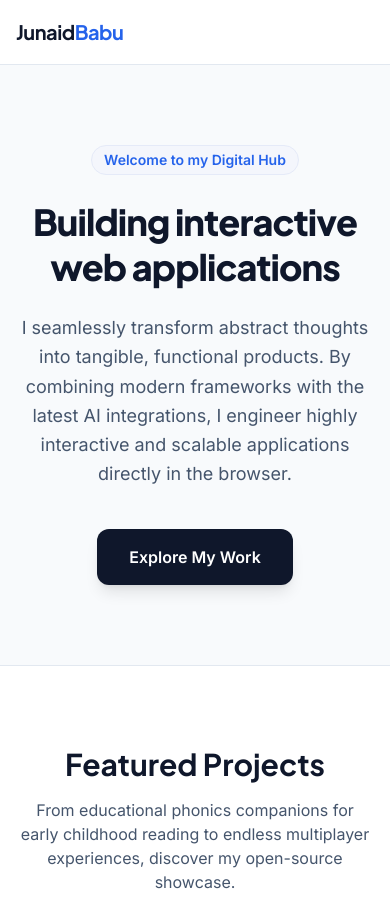
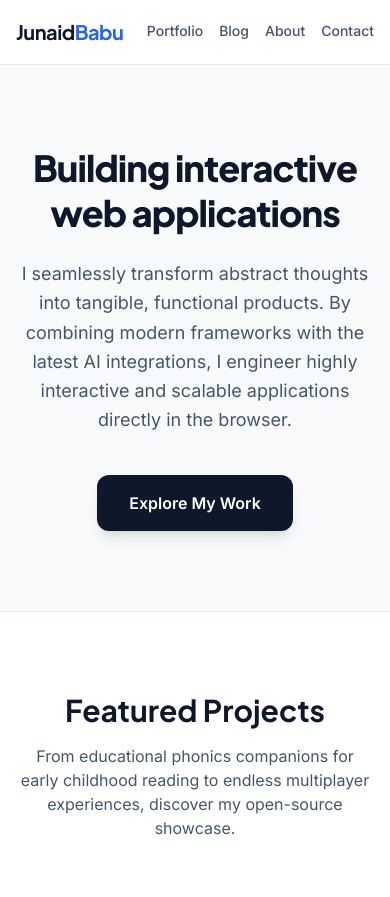
Before and after one commit to JunaidBabu/junaidbabu.github.io, an Astro site: page / in a window 390 px wide. Shown: the top 897 px of the page. Built offline with nearby package versions, Linux system fonts and the light colour scheme; Astro itself is replaced by a stand-in of ours.

Commit message:
remove redundant hero badge

```diff
--- a/src/layouts/Layout.astro
+++ b/src/layouts/Layout.astro
@@ -51,11 +51,11 @@ const {
 					<div class="flex-shrink-0 flex items-center">
 						<a href="/" class="font-sans font-bold text-xl tracking-tight text-slate-900">Junaid<span class="text-brand-600">Babu</span></a>
 					</div>
-					<div class="hidden md:flex space-x-8">
-						<a href="/#portfolio" class="text-slate-600 hover:text-brand-600 font-medium transition-colors">Portfolio</a>
-						<a href="/blog" class="text-slate-600 hover:text-brand-600 font-medium transition-colors">Blog</a>
-						<a href="/#about" class="text-slate-600 hover:text-brand-600 font-medium transition-colors">About</a>
-						<a href="/contact" class="text-slate-600 hover:text-brand-600 font-medium transition-colors">Contact</a>
+					<div class="flex space-x-4 md:space-x-8">
+						<a href="/#portfolio" class="text-slate-600 hover:text-brand-600 font-medium transition-colors text-sm md:text-base">Portfolio</a>
+						<a href="/blog" class="text-slate-600 hover:text-brand-600 font-medium transition-colors text-sm md:text-base border-b-2 border-transparent hover:border-brand-600">Blog</a>
+						<a href="/#about" class="text-slate-600 hover:text-brand-600 font-medium transition-colors text-sm md:text-base">About</a>
+						<a href="/contact" class="text-slate-600 hover:text-brand-600 font-medium transition-colors text-sm md:text-base">Contact</a>
 					</div>
 				</div>
 			</div>
--- a/src/pages/index.astro
+++ b/src/pages/index.astro
@@ -5,7 +5,6 @@ import Layout from '../layouts/Layout.astro';
 <Layout title="Junaid Babu | Interactive Web Applications" showAds={false}>
 	<!-- Hero Section -->
 	<section class="max-w-6xl mx-auto px-4 sm:px-6 lg:px-8 py-20 lg:py-28 text-center">
-		<span class="inline-block py-1 px-3 rounded-full bg-brand-50 text-brand-600 text-sm font-semibold mb-6 border border-brand-100">Welcome to my Digital Hub</span>
 		<h1 class="font-sans text-4xl md:text-5xl lg:text-6xl font-extrabold text-slate-900 tracking-tight leading-tight mb-6">
 			Building interactive <br class="hidden sm:block" /> web applications
 		</h1>
```
